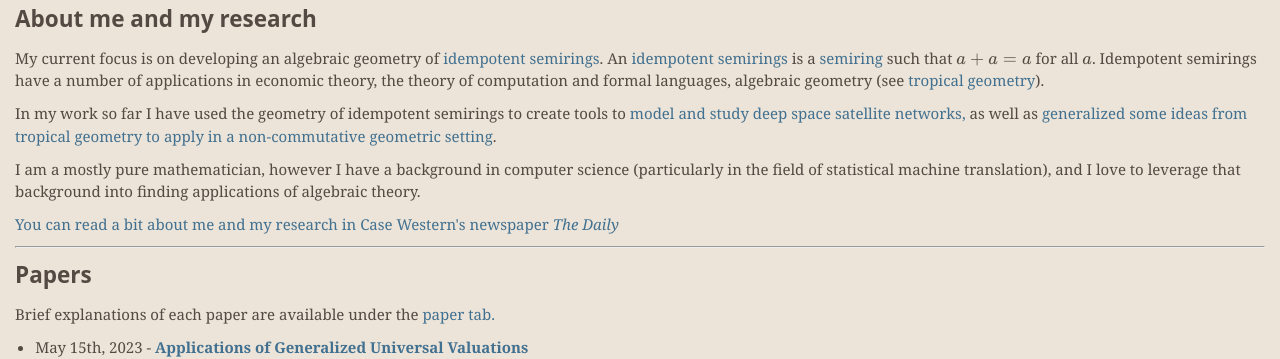
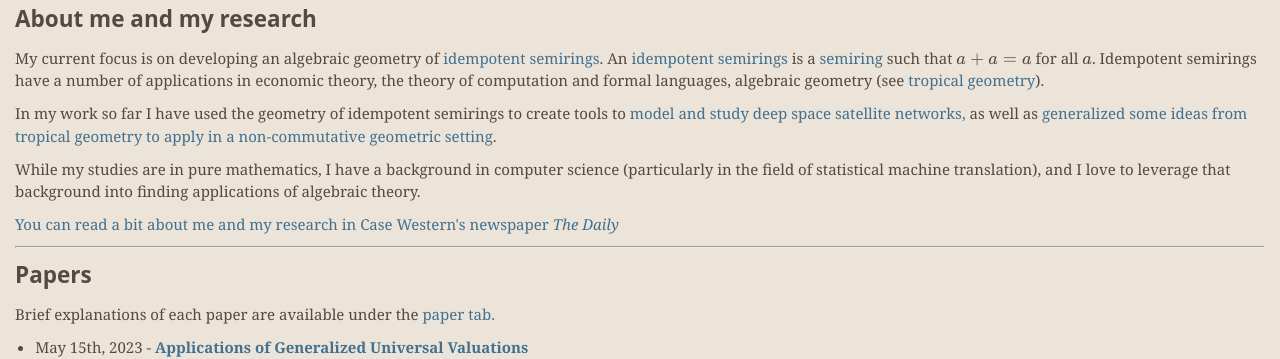
Before and after one commit to wrbernardoni/wrbernardoni.github.io, a Jekyll site: the page built from index.html, in a window 1280 px wide. Shown: the part 517-876 px from the top of the page. Built offline with Jekyll 4.4.1, drawn with Linux system fonts in a browser that asks for light colours; formulas are drawn with MathJax 3.

Commit message:
Update wording on index

```diff
--- a/index.html
+++ b/index.html
@@ -29,7 +29,7 @@ PhD Candidate at <a href="https://mathstats.case.edu/student/william-bernardoni/
 </p>
 
 <p>
-	I am a mostly pure mathematician, however I have a background in computer science (particularly in the field of statistical machine translation), and I love to leverage that background into finding applications of algebraic theory.
+	While my studies are in pure mathematics, I have a background in computer science (particularly in the field of statistical machine translation), and I love to leverage that background into finding applications of algebraic theory.
 </p>
 
 <p>
```
